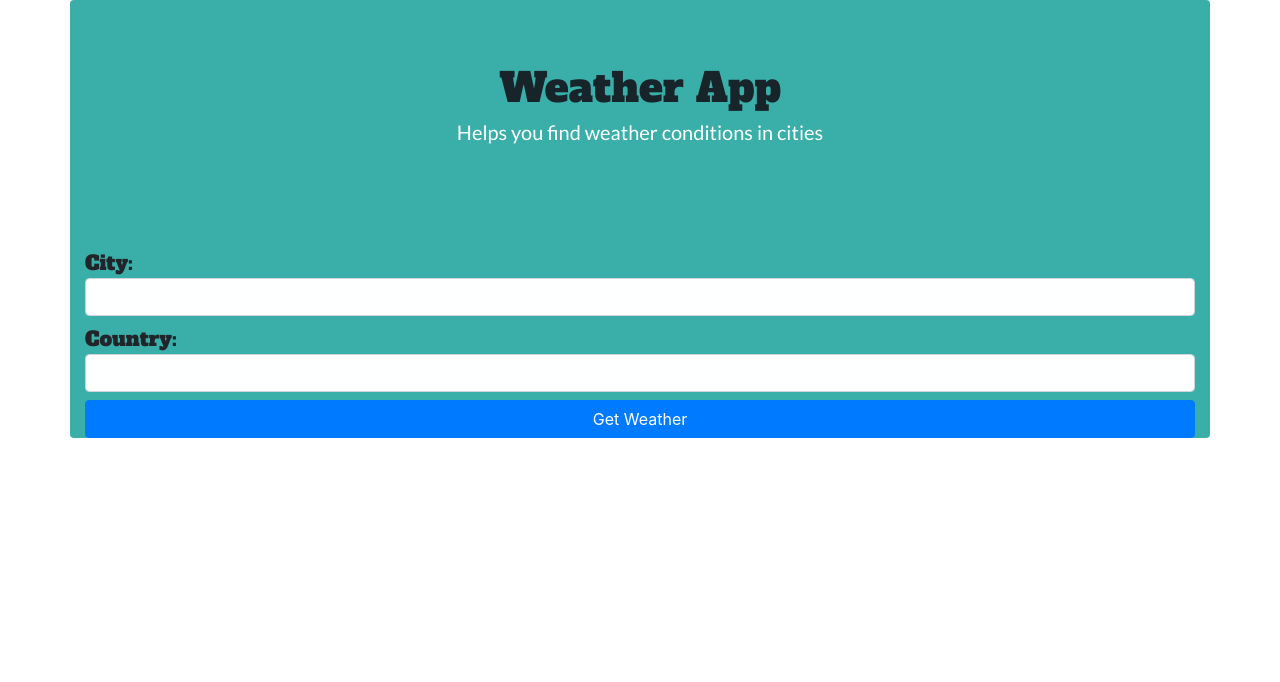
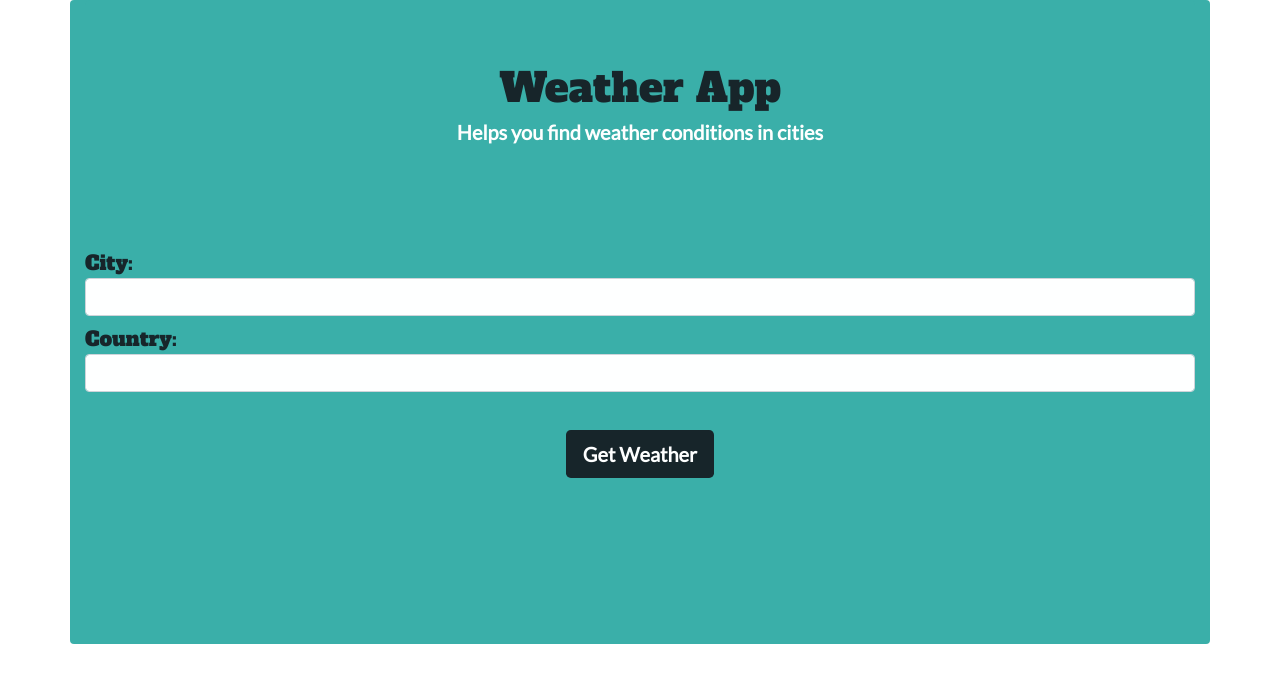
Before and after one commit to K-Tsai/Weather-App-, a React (Create React App) app: page / in a window 1280 px wide. Shown: the top 682 px of the page. Built offline with nearby package versions, Linux system fonts and the light colour scheme; a web font is replaced by a local one.

Commit message:
added some code

```diff
--- a/src/App.css
+++ b/src/App.css
@@ -26,6 +26,7 @@
 
 .container{
   background-color: #3AAFA9;
+
 }
 
 .App-link {
--- a/src/Components/Form.css
+++ b/src/Components/Form.css
@@ -13,11 +13,22 @@ fieldset {
 label {
     font-family: 'Alfa Slab One', cursive;
     font-size: 20px;
+    color: #17252A;
 }
 
 input.form-control {
     background-color: #FEFFFF;
     font-family: 'Lato', sans-serif !important;
     font-weight: bold;
-    color: #17252A;
 }
+
+.btn {
+    font-family: 'Lato', sans-serif !important;
+    font-weight: bold;
+    background-color: #17252A;
+    color: #FEFFFF;
+    margin-right: auto;
+    margin-left: auto;
+    margin-top: 30px;
+    margin-bottom: 50px;
+}
--- a/src/Components/Form.js
+++ b/src/Components/Form.js
@@ -25,7 +25,7 @@ class Form extends React.Component {
 						className="form-control"
 						/>
 					</label>
-					<button type ="submit" className="btn btn-primary" value="Submit">Get Weather</button>
+					<button type ="submit" className="btn btn-default btn-lg" value="Submit">Get Weather</button>
 				</fieldset>
 			</form>
 		)
--- a/src/Components/Titles.css
+++ b/src/Components/Titles.css
@@ -10,4 +10,5 @@ h1 {
 h5 {
     font-family: 'Lato', sans-serif;
     color: #FEFFFF;
+    font-weight: bold
 }
--- /dev/null
+++ b/src/Components/Weather.css
@@ -0,0 +1,3 @@
+.results {
+    padding: 50px;
+}
--- a/src/Components/Weather.js
+++ b/src/Components/Weather.js
@@ -1,14 +1,17 @@
 import React from 'react';
+import "./Weather.css";
 
 class Weather extends React.Component {
   render() {
     return (
 			<div className= "results">
-      	<p className= "col"> {this.props.city}</p>
-				<p className= "col"> {this.props.country}</p>
-				<p> {this.props.temperature}</p>
-				<p> {this.props.humidity}</p>
-				<p> {this.props.description}</p>
+				<div className= "results1">
+      		<p className= "col"> {this.props.city}</p>
+					<p className= "col"> {this.props.country}</p>
+					<p> {this.props.temperature}</p>
+					<p> {this.props.humidity}</p>
+					<p> {this.props.description}</p>
+					</div>
 			</div>
     )
   }
```
Also changed, not shown: src/Weather.css (added).
